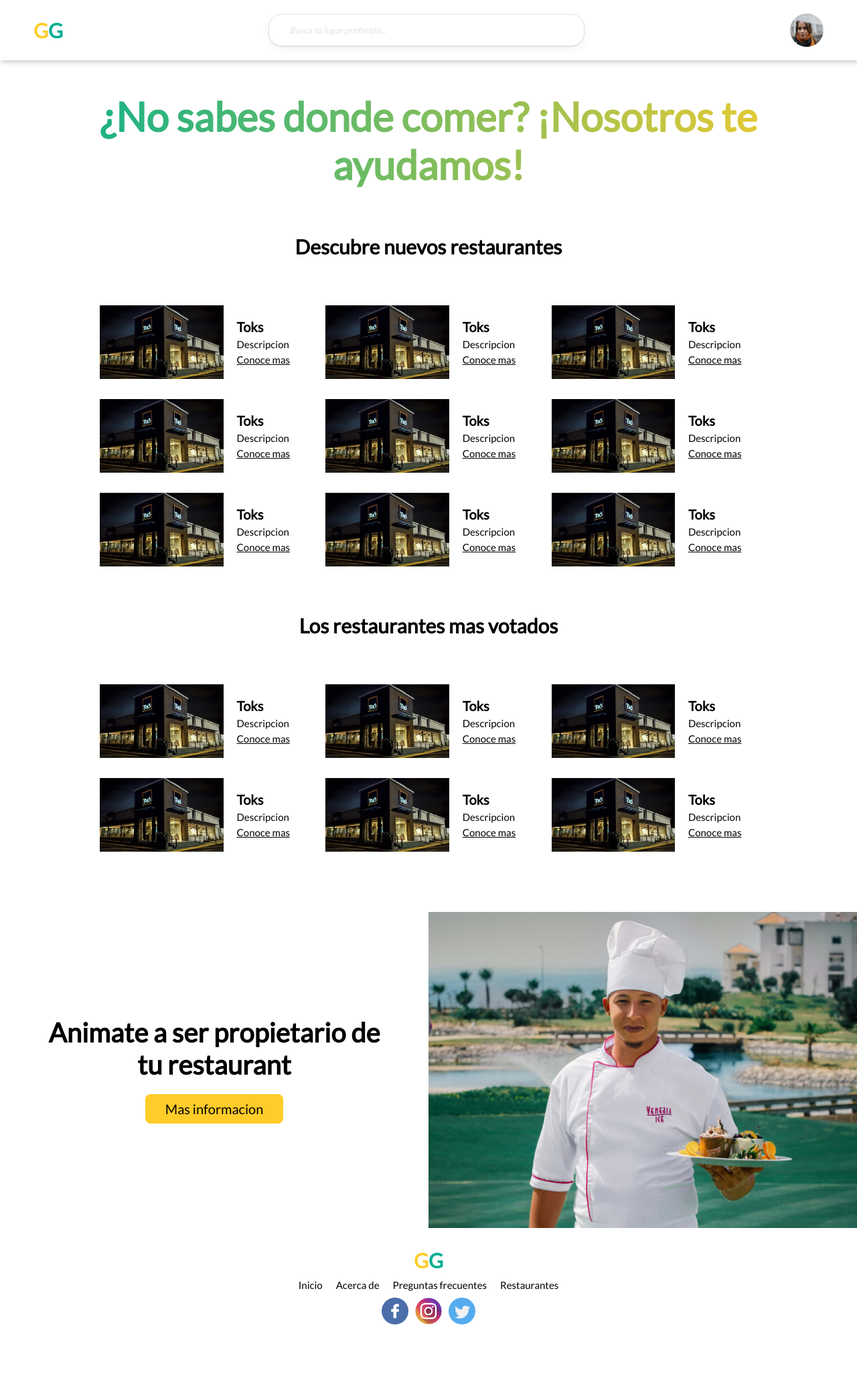
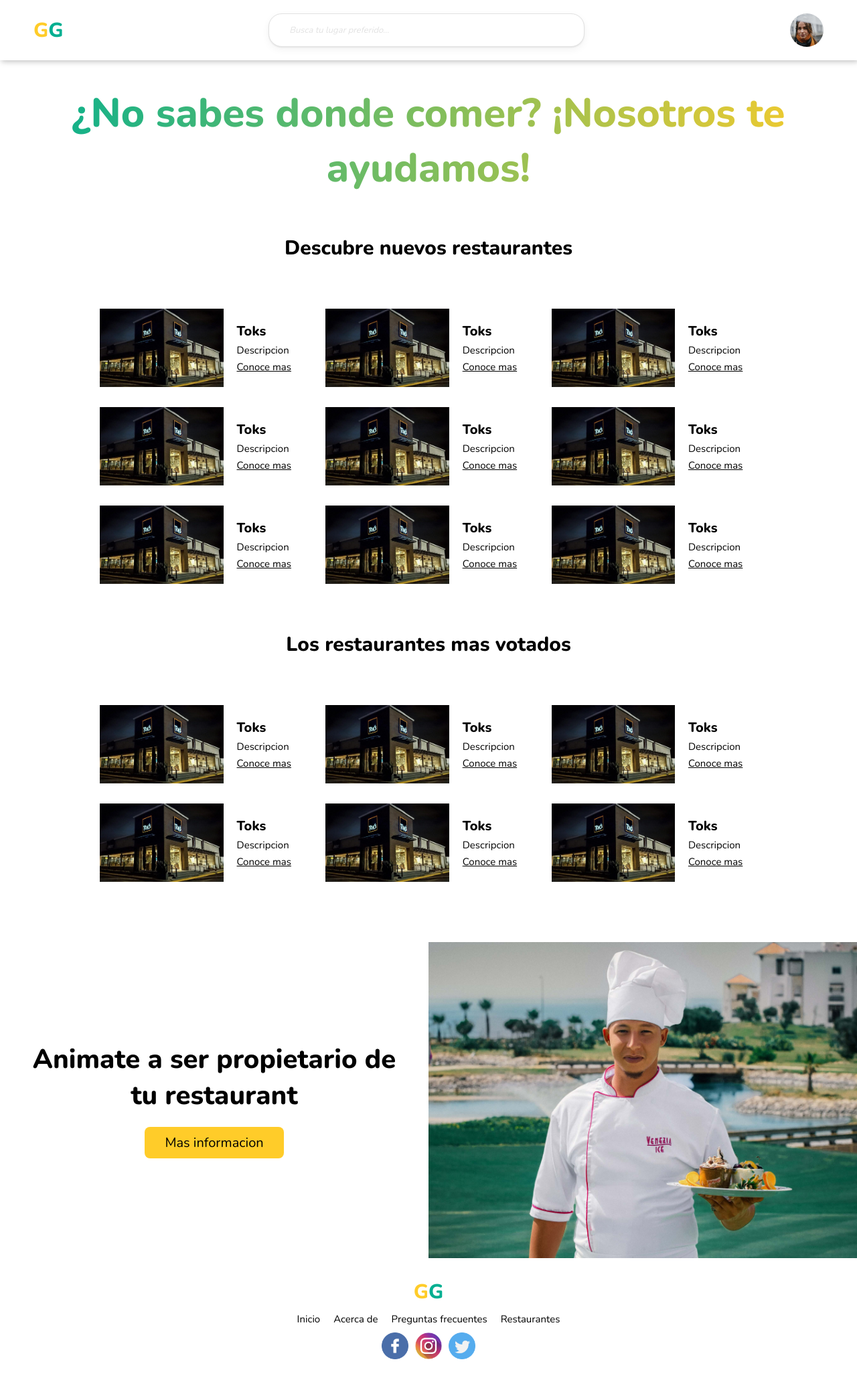
Before and after one commit to edmirgalvan01/GastroGlobal, a PHP site: page /prueba.html in a window 1280 px wide. Shown: the whole page at 67% size. Before the commit the page ends 1978 px from the top, so only its background shows below. Run offline with PHP 8.4, Linux system fonts and the light colour scheme.

Commit message:
Se cambiaron las fuentes de la pagina

```diff
--- a/prueba.css
+++ b/prueba.css
@@ -6,7 +6,7 @@ html {
    padding: 0;
    margin: 0;
    box-sizing: border-box;
-   font-family: 'Lato', sans-serif;
+   font-family: 'Nunito', sans-serif;
 }
 .logo {
    display: flex;
--- a/prueba.html
+++ b/prueba.html
@@ -7,7 +7,7 @@
     <meta name="viewport" content="width=device-width, initial-scale=1.0">
     <link rel="preconnect" href="https://fonts.googleapis.com">
     <link rel="preconnect" href="https://fonts.gstatic.com" crossorigin>
-    <link href="https://fonts.googleapis.com/css2?family=Lato&display=swap" rel="stylesheet">
+    <link href="https://fonts.googleapis.com/css2?family=Nunito:wght@200;300;800&display=swap" rel="stylesheet">
     <link rel="stylesheet" href="./prueba.css">
     <title>Document</title>
 </head>
```
